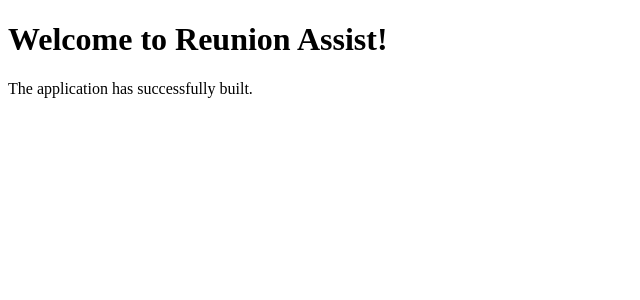
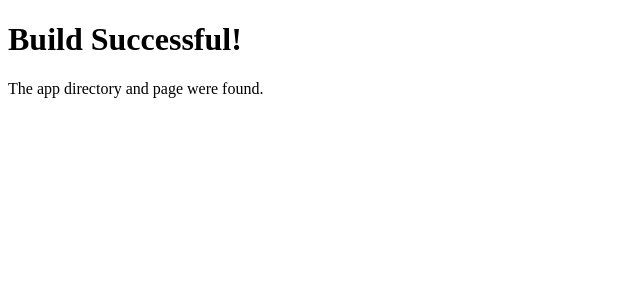
Before and after one commit to gehpro3/ReunionAssist, a Next.js app: page / in a window 1280 px wide. Shown: the top 300 px of the page, without its empty margins (0-640 px from the left). Built offline with nearby package versions, Linux system fonts and the light colour scheme.

Commit message:
fix: Create and populate app directory to resolve build error

```diff
--- a/app/page.jsx
+++ b/app/page.jsx
@@ -1,9 +1,10 @@
-// File: app/page.jsx
+// This is the content for app/page.jsx
+
 export default function HomePage() {
   return (
     <div>
-      <h1>Welcome to Reunion Assist!</h1>
-      <p>The application has successfully built.</p>
+      <h1>Build Successful!</h1>
+      <p>The app directory and page were found.</p>
     </div>
   );
 }
```
